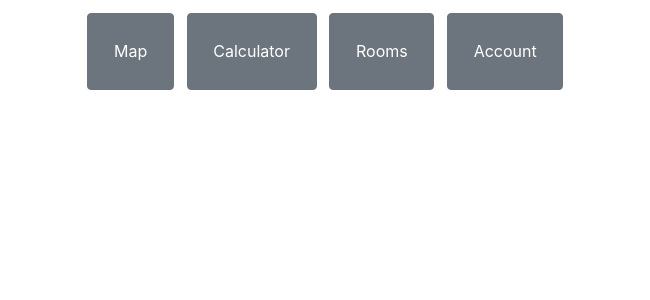
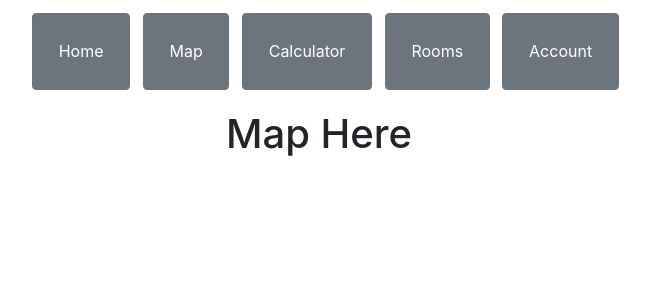
Before and after one commit to tourism9/conferencecalculator, a React (Create React App) app in the folder src/main/frontend/: page /Map in a window 1280 px wide. Shown: the top 300 px of the page, without its empty margins (321-971 px from the left). Built offline with nearby package versions, Linux system fonts and the light colour scheme.

Commit message:
Changed the calculator equation and added a home page button

```diff
--- a/src/main/frontend/public/index.html
+++ b/src/main/frontend/public/index.html
@@ -2,19 +2,19 @@
 <html lang="en">
   <head>
     <meta charset="utf-8" />
-    <link rel="icon" href="%PUBLIC_URL%/favicon.ico" />
+    <!--<link rel="icon" href="%PUBLIC_URL%/favicon.ico" />-->
     <meta name="viewport" content="width=device-width, initial-scale=1" />
     <meta name="theme-color" content="#000000" />
     <meta
       name="description"
       content="Web site created using create-react-app"
     />
-    <link rel="apple-touch-icon" href="%PUBLIC_URL%/logo192.png" />
+    <!--<link rel="apple-touch-icon" href="%PUBLIC_URL%/logo192.png" />-->
     <!--
       manifest.json provides metadata used when your web app is installed on a
       user's mobile device or desktop. See https://developers.google.com/web/fundamentals/web-app-manifest/
     -->
-    <link rel="manifest" href="%PUBLIC_URL%/manifest.json" />
+    <!--<link rel="manifest" href="%PUBLIC_URL%/manifest.json" />-->
     <!--
       Notice the use of %PUBLIC_URL% in the tags above.
       It will be replaced with the URL of the `public` folder during the build.
--- a/src/main/frontend/src/App.js
+++ b/src/main/frontend/src/App.js
@@ -18,13 +18,13 @@ function App(){
 
 
          <div className="navButton">
-         <Button style={buttonStyle} variant="secondary"onClick={() => history.push('/') } >Map</Button>
+            <Button style={buttonStyle} variant="secondary"onClick={() => history.push('/') } >Home</Button>
+            <Button style={buttonStyle} variant="secondary"onClick={() => history.push('/Map') } >Map</Button>
+            <Button  style={buttonStyle} variant="secondary"onClick={() => history.push('/Calculator')}>Calculator</Button>
+            <Button   style={buttonStyle} variant="secondary" onClick={() => history.push('/Rooms')}>Rooms</Button>
+            <Button style={buttonStyle} variant="secondary" onClick={() => history.push('/Account')}>Account</Button>
+         </div>
 
-         <Button  style={buttonStyle} variant="secondary"onClick={() => history.push('/Calculator')}>Calculator</Button>
-
-         <Button   style={buttonStyle} variant="secondary" onClick={() => history.push('/Rooms')}>Rooms</Button>
-         <Button style={buttonStyle} variant="secondary" onClick={() => history.push('/Account')}>Account</Button>
-         </div>
           <Routes />
           {//These are navigation buttons. We can add image to the button later.
           }
--- a/src/main/frontend/src/Pages/Calculator.js
+++ b/src/main/frontend/src/Pages/Calculator.js
@@ -57,7 +57,7 @@ function Calculator() {
 //important function that calculates maxmimum capacity of a room.
     const changeNewRoomData=(newName, newWidth, newHeight,newMinDistance )=>{
       //change this formula to calculate maximum Capacity
-      const newMaxCapacity=Math.floor((newWidth*newHeight)/(2*newMinDistance*2*newMinDistance))
+      const newMaxCapacity=Math.floor((newWidth*newHeight)/(newMinDistance*newMinDistance))
       setNewRoomData({
         name:newName,
        width:newWidth,
--- /dev/null
+++ b/src/main/frontend/src/Pages/Home.js
@@ -0,0 +1,32 @@
+import React, { Component } from "react";
+import { Button } from 'react-bootstrap';
+import history from './../history';
+
+class Home extends Component {
+
+    // temporary data for now. Need to retrieve information from database using GET with API
+
+
+    //*************************************************************************** */
+    // <Button variant="btn btn-success" onClick={() => history.push('/Products')}>Click button to view products</Button>
+    render() {
+
+        return (
+            <div className="Home">
+
+                <h1>Home page</h1>
+
+                <form>
+
+                </form>
+                {//<Table roomsToRender={rooms}/>
+                }
+            </div>
+        );
+    }
+
+
+
+}
+
+export default Home;
--- a/src/main/frontend/src/Pages/Map.js
+++ b/src/main/frontend/src/Pages/Map.js
@@ -14,7 +14,7 @@ class Map extends Component {
         return (
           <div className="Map">
 
-              <h1>Home page</h1>
+              <h1>Map Here</h1>
               <form>
 
               </form>
--- a/src/main/frontend/src/Routes.js
+++ b/src/main/frontend/src/Routes.js
@@ -6,6 +6,7 @@ import Rooms from "./Pages/Rooms";
 import Calculator from "./Pages/Calculator";
 import Map from "./Pages/Map";
 import Account from "./Pages/Account";
+import Home from "./Pages/Home";
 import history from './history';
 
 export default class Routes extends Component {
@@ -19,7 +20,8 @@ export default class Routes extends Component {
                     {
                         //link components to the url.
                     }
-                    <Route path="/" exact component={Map} />
+                    <Route path="/" exact component={Home} />
+                    <Route path="/Map" exact component={Map} />
                     <Route path="/Rooms" component={Rooms} />
                     <Route path="/Calculator" component={Calculator} />
                     <Route path="/account" component={Account} />
```
Also changed, not shown: 1 other file (tests, documents, lock files or other folders).
